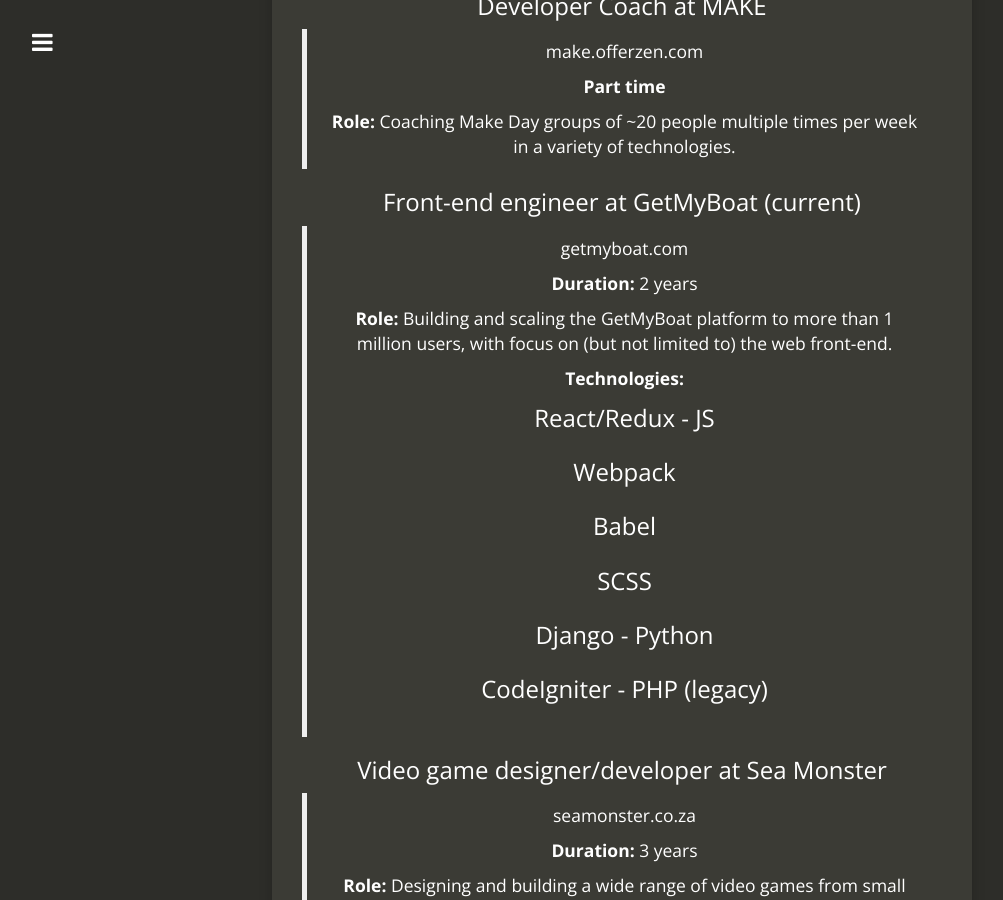
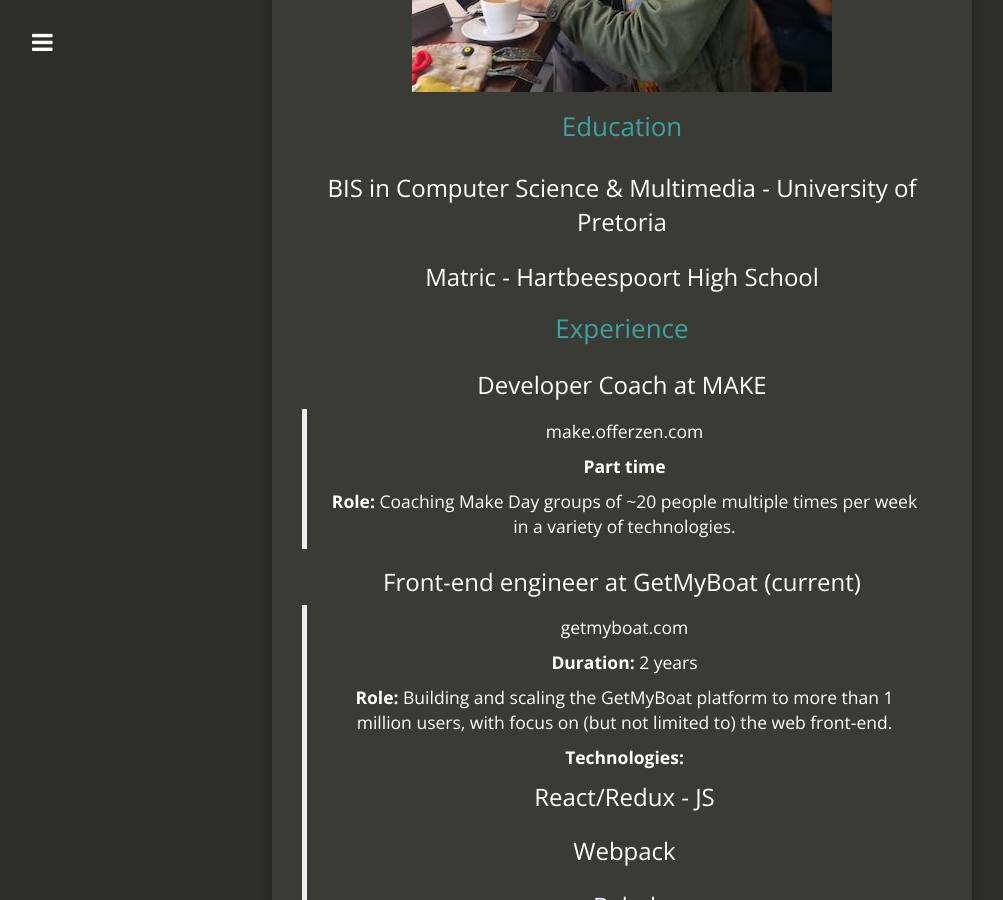
Before and after one commit to HermanMartinus/HermanMartinus.github.io, a Jekyll site: the page built from resume.md, in a window 1280 px wide and 900 px high, scrolled down 506 px. Shown: the whole window, without its empty margins (18-1021 px from the left). Built offline with Jekyll 4.4.1, drawn with Linux system fonts in a browser that asks for light colours; nearby versions of some CDN libraries; our own code applies the rules of GitHub Pages for plain Markdown files.

Commit message:
Minor update

```diff
--- a/resume.md
+++ b/resume.md
@@ -1,9 +1,11 @@
 # Herman Martinus
 ## *Tech professional | Humanist | Rock-climber*
 
-![Me, the coder](assets/pp.jpg)
+![Me, the coder](https://github.com/HermanMartinus/HermanMartinus.github.io/blob/master/assets/pp.jpg?raw=true)
+
 ## Education
-BIS in Computer Science & Multimedia - University of Pretoria
+* BIS in Computer Science & Multimedia - University of Pretoria
+* Matric - Hartbeespoort High School
 
 ## Experience
 
```
